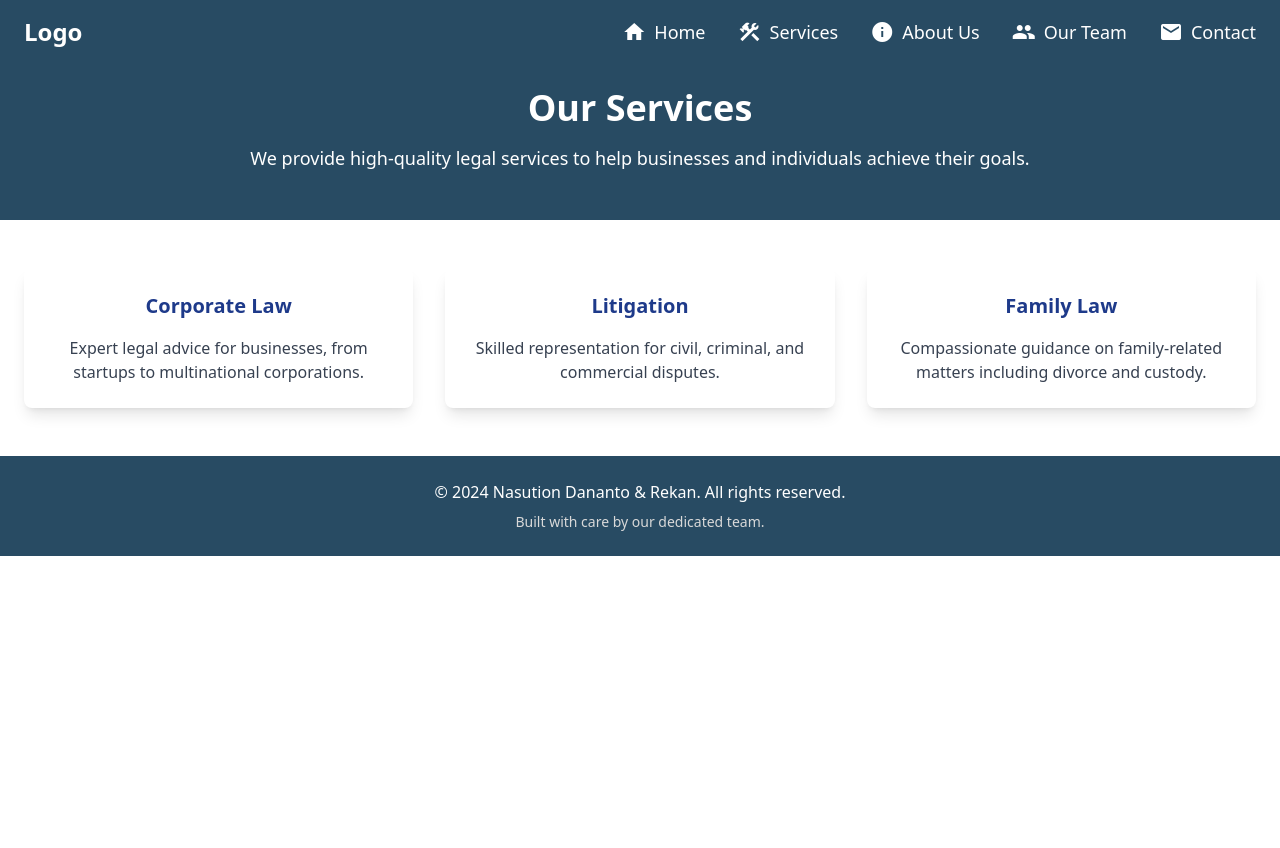
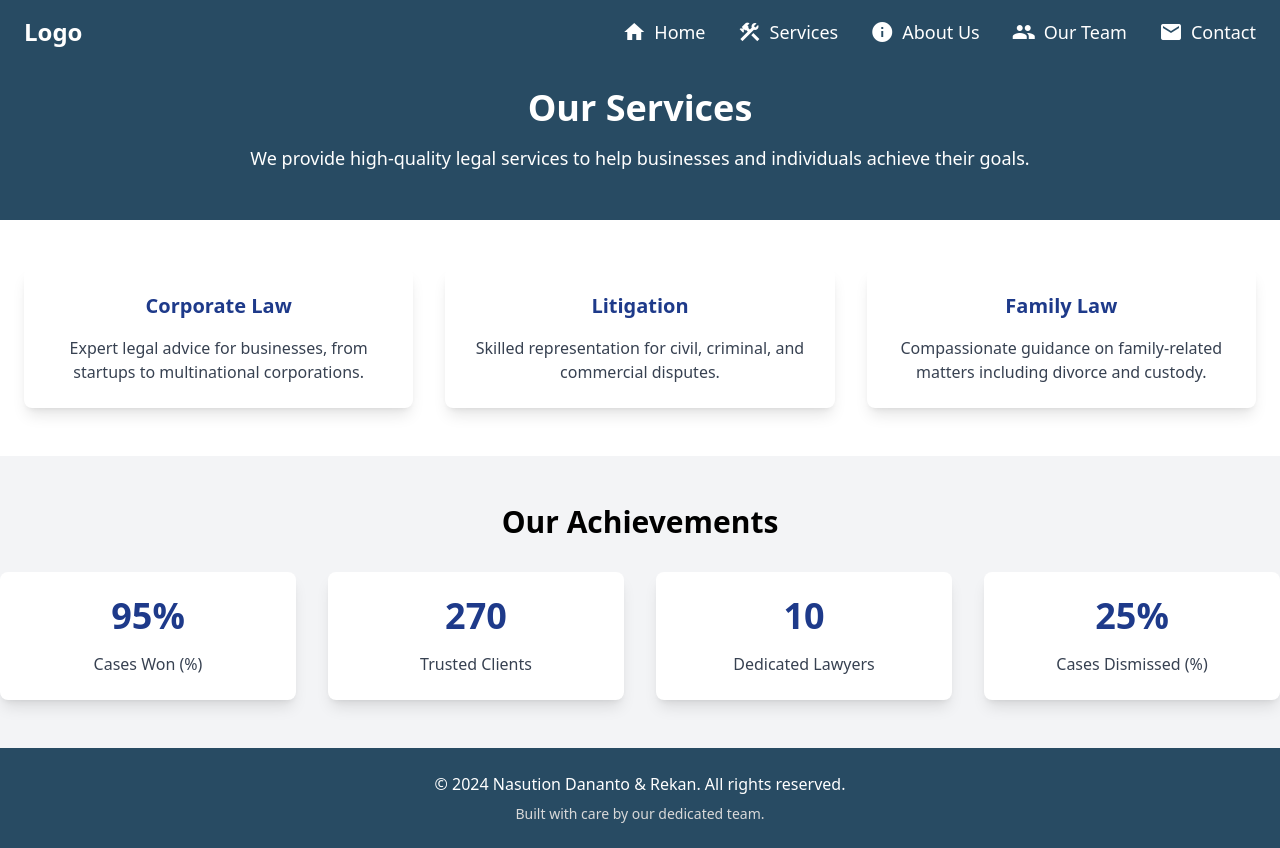
Before and after one commit to Curiosty19/Capstone, a React (Create React App) app: page /Service in a window 1280 px wide. Before the commit the page ends 800 px from the top, so only its background shows below. Built offline with nearby package versions, Linux system fonts and the light colour scheme.

Commit message:
Added About us page

```diff
--- a/package.json
+++ b/package.json
@@ -7,6 +7,7 @@
     "@testing-library/react": "^13.4.0",
     "@testing-library/user-event": "^13.5.0",
     "react": "^18.3.1",
+    "react-countup": "^6.5.3",
     "react-dom": "^18.3.1",
     "react-router": "^7.0.2",
     "react-router-dom": "^7.0.2",
--- a/src/App.js
+++ b/src/App.js
@@ -2,7 +2,8 @@ import React from "react";
 import { BrowserRouter as Router, Route, Routes } from "react-router-dom";
 import LandingPage from "./Landingpage";
 import ContactPage from "./pages/Contactpage";
-import ServicePage from "./pages/Servicepage"; // Ensure this import is correct
+import ServicePage from "./pages/Servicepage";
+import AboutPage from "./pages/AboutUs-Page";// Ensure this import is correct
 
 const App = () => {
   return (
@@ -11,6 +12,7 @@ const App = () => {
         <Route path="/" element={<LandingPage />} />
         <Route path="/Contact" element={<ContactPage />} />
         <Route path="/Service" element={<ServicePage />} />
+        <Route path="/About-Us" element={<AboutPage />} />
       </Routes>
     </Router>
   );
--- a/src/Routes.js
+++ b/src/Routes.js
@@ -2,7 +2,8 @@ import React from "react";
 import { Routes, Route } from "react-router-dom";
 import LandingPage from "./Landingpage";
 import ContactPage from "./pages/Contactpage";
-import ServicePage from "./pages/Servicepage"; // Add more pages as needed
+import ServicePage from "./pages/Servicepage";
+import AboutPage from "./pages/AboutUs-Page"; // Add more pages as needed
 
 const Routing = () => {
   return (
@@ -10,6 +11,7 @@ const Routing = () => {
       <Route path="/" element={<LandingPage />} />
       <Route path="/Contact" element={<ContactPage />} />
       <Route path="/Service" element={<ServicePage />} />
+      <Route path="/About-Us" element={<AboutPage />} />
       {/* Add more routes here */}
     </Routes>
   );
--- a/src/components/Navbar.js
+++ b/src/components/Navbar.js
@@ -53,7 +53,7 @@ const Navbar = () => {
           </li>
           <li className="flex items-center space-x-2">
             <span className="material-icons">info</span>
-            <Link to="#about" className="hover:text-[#d9d9d9]">
+            <Link to="/About-Us" className="hover:text-[#d9d9d9]">
               About Us
             </Link>
           </li>
@@ -90,7 +90,7 @@ const Navbar = () => {
             </li>
             <li className="flex items-center space-x-2">
               <span className="material-icons">info</span>
-              <Link to="#about" className="hover:text-[#d9d9d9]">
+              <Link to="/About-Us" className="hover:text-[#d9d9d9]">
                 About Us
               </Link>
             </li>
--- /dev/null
+++ b/src/pages/AboutUs-Page.js
@@ -0,0 +1,69 @@
+import React from "react";
+import Navbar from "../components/Navbar";
+import Footer from "../components/Footer";
+
+const AboutPage = () => {
+  return (
+    <div className="min-h-screen bg-gray-100 text-gray-800 flex flex-col">
+      {/* Header (Navbar) */}
+      <Navbar />
+
+      {/* Hero Section */}
+      <div className="relative bg-[#284b63] text-white py-12 text-center mt-7">
+        <h1 className="text-4xl font-bold mb-4">About Us</h1>
+        <p className="text-lg">
+          <a href="/" className="hover:underline">
+            Home
+          </a>{" "}
+          → About Us
+        </p>
+      </div>
+
+      {/* Main Content */}
+      <div className="container mx-auto px-6 py-12">
+        <div className="grid grid-cols-1 lg:grid-cols-2 gap-8">
+          {/* Image Section */}
+          <div>
+            <img
+              src="path/to/your/image.jpg" // Replace this with the actual image path
+              alt="Team of Nasution Dananto & Partners"
+              className="rounded-md shadow-lg"
+            />
+          </div>
+
+          {/* Text Content Section */}
+          <div>
+            <h2 className="text-3xl font-bold mb-4">Nasution Dananto & Partners</h2>
+            <p className="mb-4">
+              Founded by Mr. Amir Hood Nasution, S.H., on October 30, 1970,
+              Nasution Dananto & Partners has represented foreign, multinational,
+              national, and individual clients to this day.
+            </p>
+            <div className="mb-6">
+              <h3 className="text-xl font-semibold mb-2">Vision:</h3>
+              <p>
+                Recognized as an internationally standard law firm, with excellence,
+                competence, professionalism, innovation, and trustworthiness, focusing
+                on human potential.
+              </p>
+            </div>
+            <div>
+              <h3 className="text-xl font-semibold mb-2">Mission:</h3>
+              <p>
+                Providing high-quality legal services through consultations and legal
+                assistance for businesses, government agencies, and individuals, with
+                a focus on the regulations, laws, and legal frameworks applicable in
+                the Republic of Indonesia.
+              </p>
+            </div>
+          </div>
+        </div>
+      </div>
+
+      {/* Footer */}
+      <Footer />
+    </div>
+  );
+};
+
+export default AboutPage;
--- a/src/pages/Servicepage.js
+++ b/src/pages/Servicepage.js
@@ -1,11 +1,22 @@
 import React from "react";
 import Navbar from "../components/Navbar";
 import Footer from "../components/Footer";
+import CountUp from "react-countup";
 
 const ServicePage = () => {
+  // Values for the counters
+  const stats = [
+    { label: "Cases Won (%)", value: 95 }, // Changed to percentage
+    { label: "Trusted Clients", value: 270 },
+    { label: "Dedicated Lawyers", value: 10 },
+    { label: "Cases Dismissed (%)", value: 25 }, // Changed to percentage
+  ];
+
   return (
     <div className="font-sans">
       <Navbar />
+
+      {/* Hero Section */}
       <section className="bg-[#284b63] text-white py-12">
         <div className="max-w-7xl mx-auto text-center mt-10">
           <h1 className="text-4xl font-bold">Our Services</h1>
@@ -14,20 +25,47 @@ const ServicePage = () => {
           </p>
         </div>
       </section>
+
+      {/* Services Section */}
       <section className="py-12 px-6 max-w-7xl mx-auto grid grid-cols-1 md:grid-cols-3 gap-8">
         <div className="bg-white shadow-lg rounded-lg p-6 text-center">
           <h2 className="text-xl font-bold text-blue-900">Corporate Law</h2>
-          <p className="mt-4 text-gray-700">Expert legal advice for businesses, from startups to multinational corporations.</p>
+          <p className="mt-4 text-gray-700">
+            Expert legal advice for businesses, from startups to multinational corporations.
+          </p>
         </div>
         <div className="bg-white shadow-lg rounded-lg p-6 text-center">
           <h2 className="text-xl font-bold text-blue-900">Litigation</h2>
-          <p className="mt-4 text-gray-700">Skilled representation for civil, criminal, and commercial disputes.</p>
+          <p className="mt-4 text-gray-700">
+            Skilled representation for civil, criminal, and commercial disputes.
+          </p>
         </div>
         <div className="bg-white shadow-lg rounded-lg p-6 text-center">
           <h2 className="text-xl font-bold text-blue-900">Family Law</h2>
-          <p className="mt-4 text-gray-700">Compassionate guidance on family-related matters including divorce and custody.</p>
+          <p className="mt-4 text-gray-700">
+            Compassionate guidance on family-related matters including divorce and custody.
+          </p>
         </div>
       </section>
+
+      {/* Values Section */}
+      <section className="bg-gray-100 py-12">
+        <div className="max-w-7xl mx-auto text-center">
+          <h2 className="text-3xl font-bold mb-8">Our Achievements</h2>
+          <div className="grid grid-cols-1 md:grid-cols-4 gap-8">
+            {stats.map((stat, index) => (
+              <div key={index} className="bg-white shadow-lg rounded-lg p-6">
+                <h3 className="text-4xl font-bold text-blue-900">
+                  <CountUp end={stat.value} duration={2.5} />
+                  {stat.label.includes("(%)") ? "%" : ""}
+                </h3>
+                <p className="mt-4 text-gray-700">{stat.label}</p>
+              </div>
+            ))}
+          </div>
+        </div>
+      </section>
+
       <Footer />
     </div>
   );
```
Also changed, not shown: 1 other file (tests, documents, lock files or other folders).
